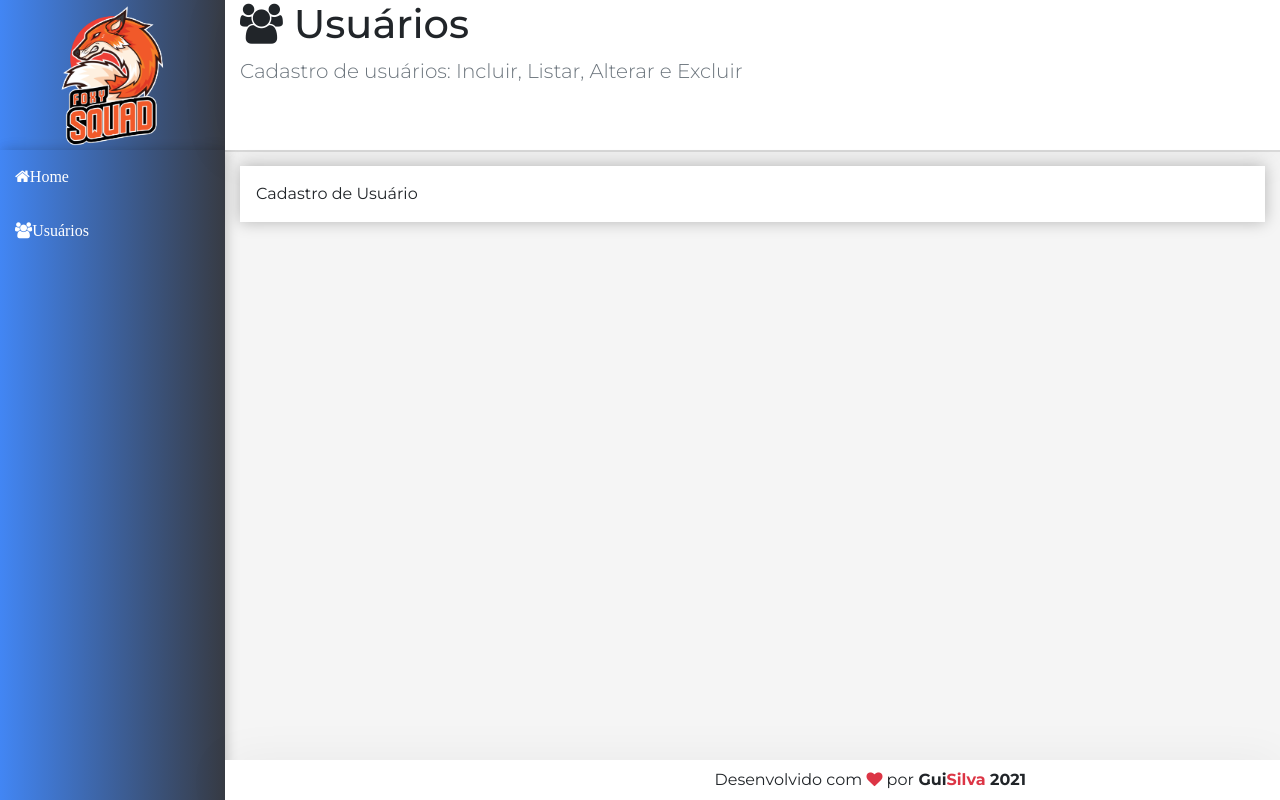
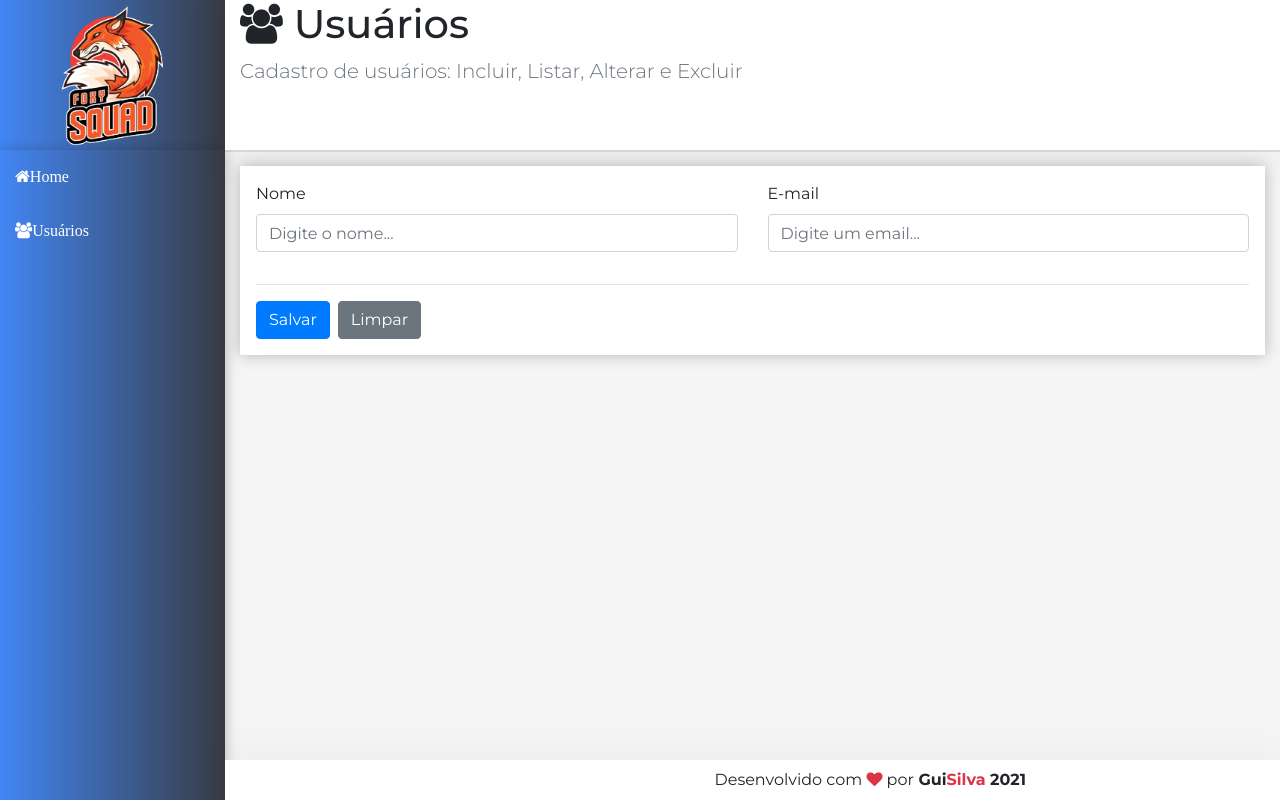
Before and after one commit to GuiSilva01/crud-react, a React (Create React App) app: page /#/users in a window 1280 px wide. Built offline with nearby package versions, Linux system fonts and the light colour scheme.

Commit message:
Formulario e função criar

```diff
--- a/src/components/user/UserCrud.jsx
+++ b/src/components/user/UserCrud.jsx
@@ -1,4 +1,5 @@
 import React, { Component } from 'react'
+import axios from 'axios'
 import Main from '../template/Main'
 
 const headerProps = {
@@ -7,11 +8,92 @@
     subtitle: 'Cadastro de usuários: Incluir, Listar, Alterar e Excluir'
 }
 
+const baseUrl = 'http://localhost:3003/user'
+const initialState = {
+    user: { name: '', email: ''},
+    list: []
+}
+
 export default class UserCrud extends Component {
+
+    state = {...initialState}
+
+    clear() {
+        this.setState({user: initialState.user})
+    }
+
+    save() {
+        const user = this.state.user
+        const method = user.id ? 'put' : 'post'
+        const url = user.id ? `${baseUrl}/${user.id}` : baseUrl
+        axios[method](url, user)
+            .then(resp => {
+                const list = this.getUpdateList(resp.data)
+                this.setState({ user: initialState.user, list})
+            })
+    }
+
+    getUpdateList(user) {
+        const list = this.state.list.filter(u => u.id !== user.id)
+        list.unshift(user)
+        return list
+    }
+
+    updateField(event) {
+        const user = { ...this.state.user }
+        user[event.target.name] = event.target.value
+        this.setState({ user })
+    }
+
+    renderForm(){
+        return (
+            <div className="form">
+                <div className="row">
+                    <div className="col-12 col-md-6">
+                        <div className="form-group">
+                            <label>Nome</label>
+                            <input type="text" className="form-control"
+                                   name="name"
+                                   value={this.state.user.name}
+                                   onChange={e => this.updateField(e)}
+                                   placeholder="Digite o nome..."/>
+                        </div>
+                    </div>
+
+                    <div className="col-12 col-md-6">
+                        <div className="form-group">
+                            <label>E-mail</label>
+                            <input type="text" className="form-control"
+                                   name="email"
+                                   value={this.state.user.email}
+                                   onChange={e => this.updateField(e)}
+                                   placeholder="Digite um email..."/>
+                        </div>
+                    </div>
+                </div>
+
+                <hr />
+                <div className="row">
+                    <div className="col-12 d flex justify-content-end">
+                        <button className="btn btn-primary"
+                            onClick={e => this.save(e)}>
+                            Salvar
+                        </button>
+
+                        <button className="btn btn-secondary ml-2"
+                            onClick={e => this.clear(e)}>
+                            Limpar
+                        </button>
+                    </div>
+                </div>
+            </div>
+        )
+    }
+
     render(){
         return (
             <Main {...headerProps}>
-                Cadastro de Usuário
+                {this.renderForm()}
             </Main>
             )
 
```
Also changed, not shown: 1 other file (tests, documents, lock files or other folders).
